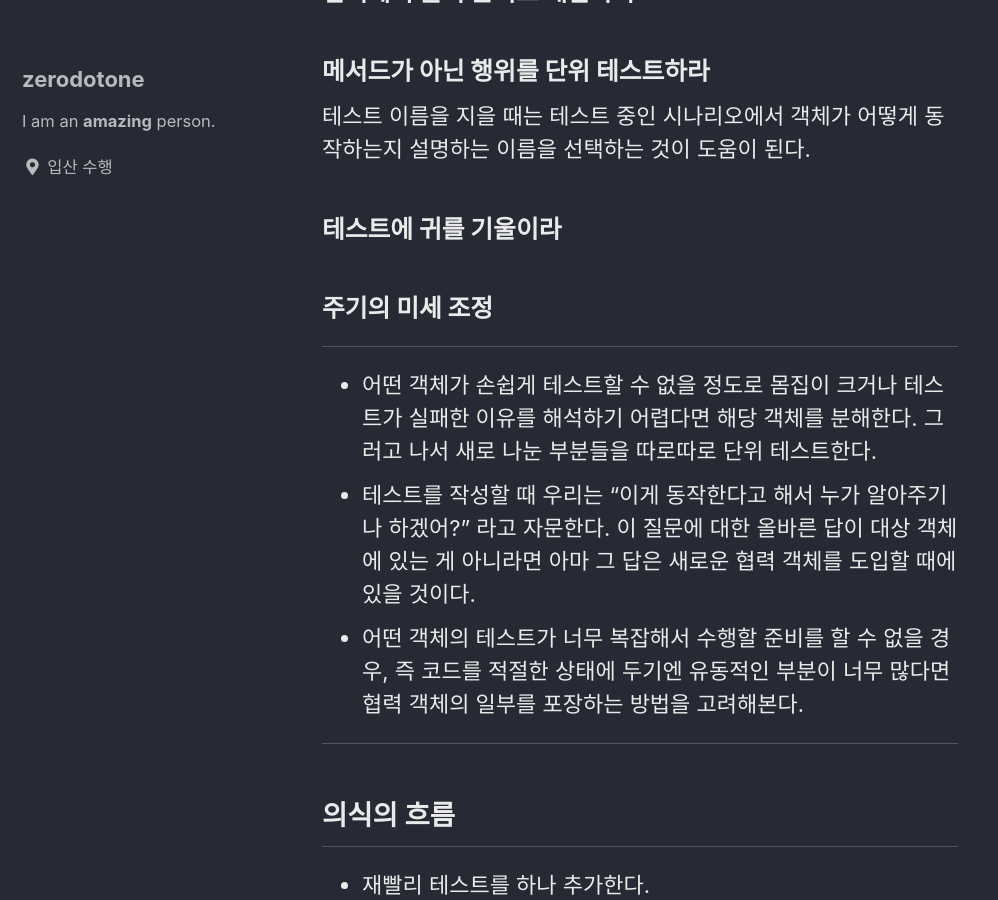
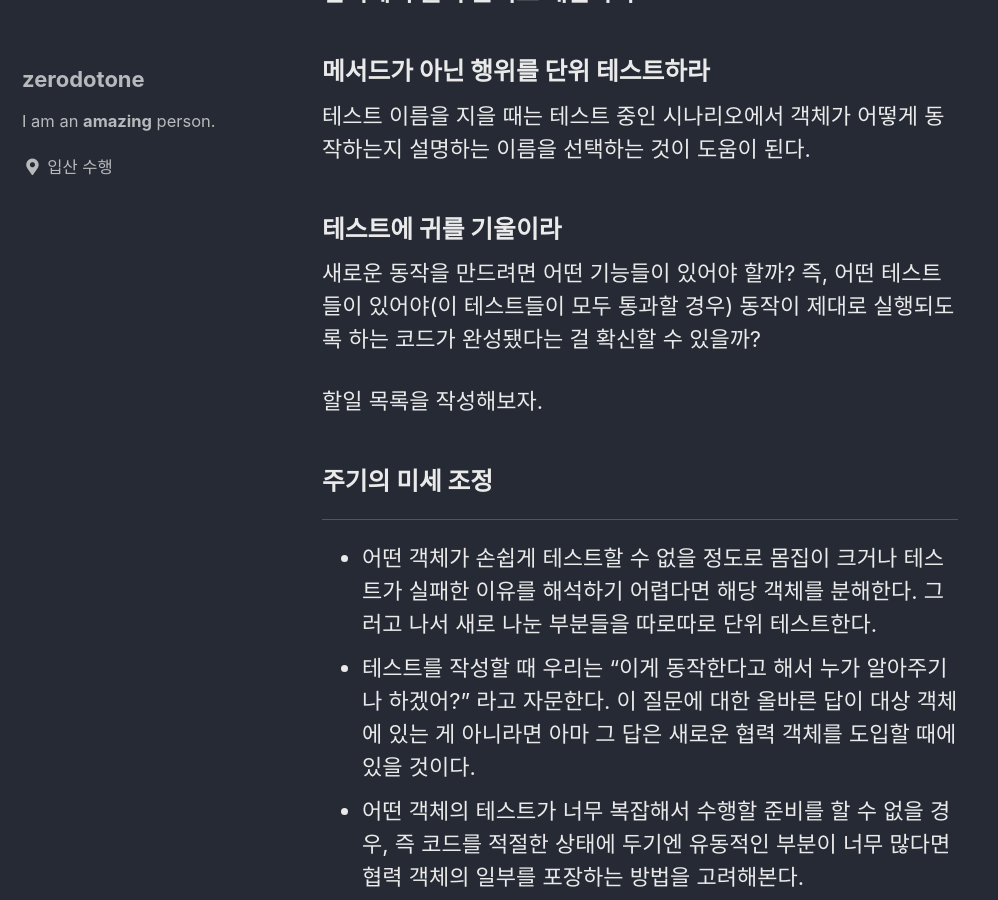
Before and after one commit to zdodev/zdodev.github.io, a Jekyll site: the page built from _posts/2021-10-18-Test-Driven-Development.md, in a window 1280 px wide and 900 px high, scrolled down 7056 px. Shown: the whole window, without its empty margins (0-998 px from the left). Built offline with Jekyll 4.4.1, drawn with Linux system fonts in a browser that asks for light colours; cached includes are drawn as plain includes; comment, search, counter and statistics services are not loaded; some of the changed text lies outside the part shown.

Commit message:
✍️: 테스트에 귀를 귀울여라

```diff
--- a/_posts/2021-10-18-Test-Driven-Development.md
+++ b/_posts/2021-10-18-Test-Driven-Development.md
@@ -150,6 +150,10 @@ Mock 프레임워크는 동적으로 Mock 객체를 만들어주는 프레임워
 
 ### 테스트에 귀를 기울이라
 
+새로운 동작을 만드려면 어떤 기능들이 있어야 할까? 즉, 어떤 테스트들이 있어야(이 테스트들이 모두 통과할 경우) 동작이 제대로 실행되도록 하는 코드가 완성됐다는 걸 확신할 수 있을까?
+
+할일 목록을 작성해보자.
+
 ### 주기의 미세 조정
 
 ---
@@ -158,7 +162,6 @@ Mock 프레임워크는 동적으로 Mock 객체를 만들어주는 프레임워
 - 테스트를 작성할 때 우리는 "이게 동작한다고 해서 누가 알아주기나 하겠어?" 라고 자문한다. 이 질문에 대한 올바른 답이 대상 객체에 있는 게 아니라면 아마 그 답은 새로운 협력 객체를 도입할 때에 있을 것이다.
 - 어떤 객체의 테스트가 너무 복잡해서 수행할 준비를 할 수 없을 경우, 즉 코드를 적절한 상태에 두기엔 유동적인 부분이 너무 많다면 협력 객체의 일부를 포장하는 방법을 고려해본다.
 
----
 
 ## 의식의 흐름
 
```
Also changed, not shown: other parts of _posts/2021-10-18-Test-Driven-Development.md (+1 -1 lines).
